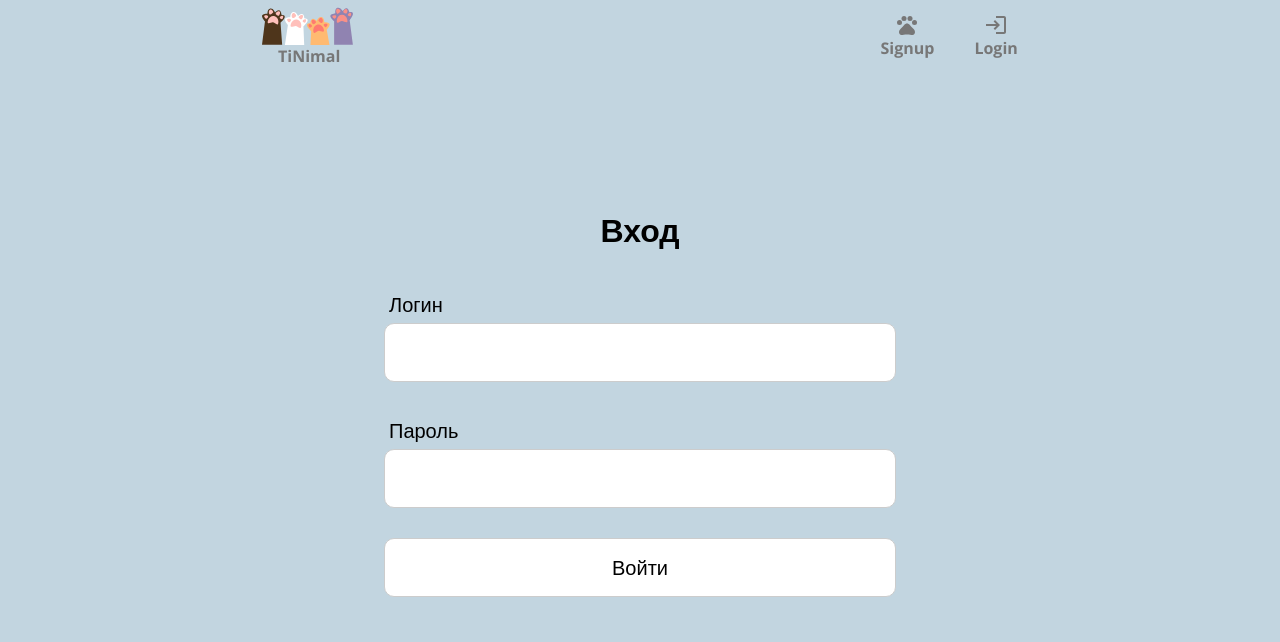
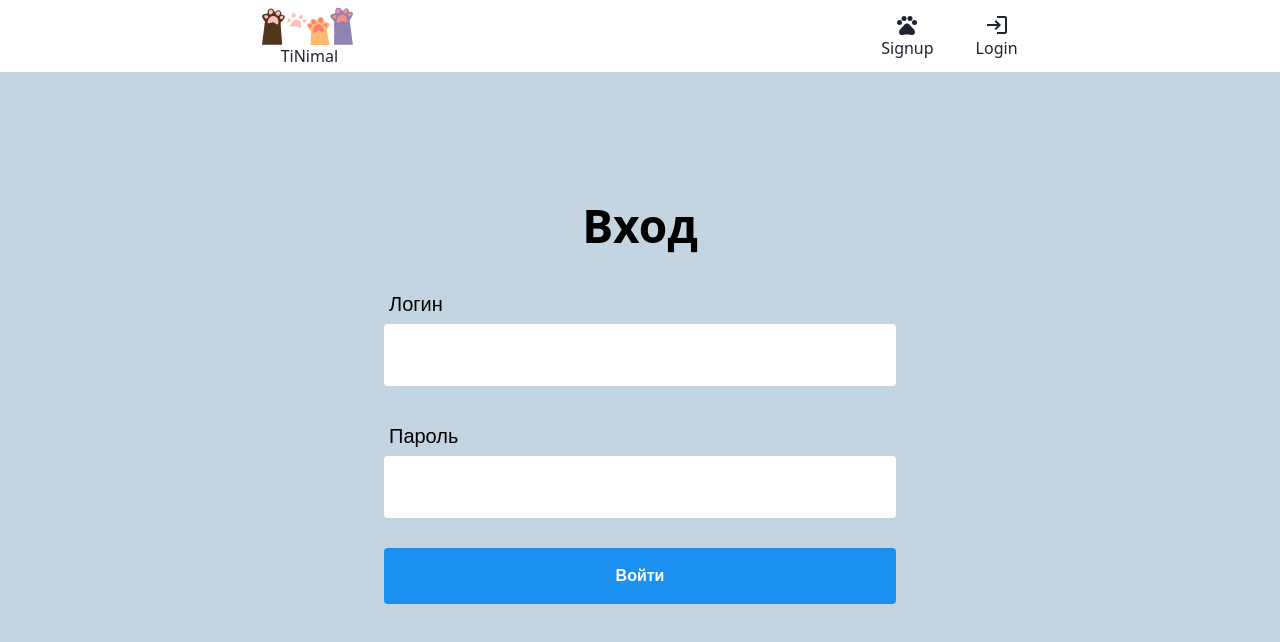
Before and after one commit to Gi3a/cordy-app, a React (Create React App) app: page /login in a window 1280 px wide. Shown: the top 642 px of the page. Built offline with nearby package versions, Linux system fonts and the light colour scheme.

Commit message:
v0.5 pet list

```diff
--- a/package.json
+++ b/package.json
@@ -26,6 +26,9 @@
     "test": "react-scripts test",
     "eject": "react-scripts eject"
   },
+  "resolutions": {
+    "react-devtools-core": "4.14.0"
+  },
   "eslintConfig": {
     "extends": [
       "react-app",
--- a/src/App.js
+++ b/src/App.js
@@ -9,8 +9,11 @@ import Signup from './components/pages/Signup';
 import Login from './components/pages/Login';
 import Profile from './components/pages/Profile';
 import Search from './components/pages/Search';
+import Reviews from './components/pages/Reviews';
+import Pet from './components/pages/Pet';
 import Favorites from './components/pages/Favorites';
 import CreateCat from './components/pages/CreateCat';
+import PetList from './components/pages/PetList';
 import Error from './components/pages/Error';
 
 import ProtectedRoutes from './components/common/ProtectedRoutes';
@@ -33,6 +36,9 @@ function App() {
                         <Route path="/pet" element={<CreateCat />} />
                         <Route path="/search" element={<Search />} />
                         <Route path="/favorites" element={<Favorites />} />
+                        <Route path="/:user_id/reviews" element={<Reviews />} />
+                        <Route path="/pet/:pet_id" element={<Pet />} />
+                        <Route path="/pets/:user_id" element={<PetList />} />
                     </Route>
 
                     <Route path="*" element={<Error />} />
--- a/src/assets/styles/form.scss
+++ b/src/assets/styles/form.scss
@@ -33,19 +33,21 @@ form {
         }
 
         & input,
-        & select,
-        & button {
+        & select {
             display: flex;
-            padding: 15px;
             background-color: #fff;
 
-            font-size: 20px;
+            padding: 20px 30px;
+            line-height: 1;
+            border-radius: 4px;
+            user-select: none;
 
+            font-weight: 600;
             outline: none;
-            border: 1.5px solid #ccc;
-            border-radius: 10px;
-
-            transition: 0.4s all;
+            border-width: 0;
+            cursor: pointer;
+            border: 1px solid transparent;
+            transition: 0.3s ease-in-out;
 
 
             &:hover,
@@ -56,12 +58,8 @@ form {
 
         }
 
-        & button {
-            justify-content: center;
-            cursor: pointer;
-        }
-
         & span {
+            transition: 0.3s ease-in-out;
             color: red;
         }
     }
--- a/src/assets/styles/general.scss
+++ b/src/assets/styles/general.scss
@@ -1,5 +1,6 @@
 @import url('https://fonts.googleapis.com/css2?family=Roboto:ital,wght@0,100;0,300;0,400;0,500;0,700;0,900;1,100;1,300;1,400;1,500;1,700;1,900&display=swap');
 @import url('https://fonts.googleapis.com/css2?family=Open+Sans:ital,wght@0,300;0,400;0,500;0,600;0,700;0,800;1,300;1,400;1,500;1,600;1,700;1,800&display=swap');
+@import url('https://fonts.googleapis.com/css2?family=Poppins:ital,wght@0,100;0,200;0,300;0,400;0,500;0,600;0,700;0,800;0,900;1,100;1,200;1,300;1,400;1,500;1,600;1,700;1,800;1,900&display=swap');
 
 @import "form.scss", "page.scss", "error.scss", "header.scss";
 
@@ -7,12 +8,49 @@
     margin: 0;
     padding: 0;
 
-    font-family: 'Open Sans', sans-serif;
+    // font-family: 'Open Sans', sans-serif;
     // font-family: 'Roboto', sans-serif;
-
+    font-family: "Poppins", sans-serif;
+    font-weight: 500;
 }
 
 
 a {
     text-decoration: none;
 }
+
+button {
+    padding: 20px 30px;
+    background-color: #1a91f0;
+    line-height: 1;
+    color: #ffffff;
+    border-radius: 4px;
+    user-select: none;
+
+    font-weight: 600;
+    outline: none;
+    border-width: 0;
+    cursor: pointer;
+
+    transition: background-color .1s, color .1s, box-shadow .1s, -webkit-box-shadow .1s;
+
+    font-size: 16px;
+
+    &:hover {
+        background-color: #1170cd;
+    }
+}
+
+
+h1,
+h2,
+h3 {
+    font-size: 46px;
+    line-height: 48px;
+    font-weight: 700;
+    font-family: tt commons, system-ui, -apple-system, Segoe UI, Roboto, Ubuntu, Cantarell, Noto Sans, sans-serif;
+}
+
+p {
+    color: #1e2532;
+}
--- a/src/assets/styles/header.scss
+++ b/src/assets/styles/header.scss
@@ -9,6 +9,9 @@ header {
         justify-content: space-around;
 
         width: 100%;
+
+        background-color: #ffffff;
+        font-weight: 400;
 
         position: fixed;
         top: 0;
@@ -26,18 +29,20 @@ header {
             justify-content: center;
             align-items: center;
 
+            font-family: tt commons, system-ui, -apple-system, Segoe UI, Roboto, Ubuntu, Cantarell, Noto Sans, sans-serif;
+
+
             transition: 0.35s all;
-            padding: 0 15px;
+            padding: 0 16px;
             margin: 5px;
 
-            font-weight: bold;
 
-            color: #777;
+            color: #1e2532;
 
             &:hover,
             &:focus,
             &:visited {
-                color: #222;
+                color: #10529b;
             }
 
         }
--- a/src/assets/styles/page.scss
+++ b/src/assets/styles/page.scss
@@ -4,6 +4,42 @@
     justify-content: center;
     align-items: center;
 
+    flex-wrap: wrap;
+
     min-height: 100vh;
     background-color: #c2d5e0;
+
+    &>* {
+        max-width: 80%;
+
+    }
 }
+
+.pet,
+.block {
+    display: flex;
+    flex-direction: column;
+
+    cursor: pointer;
+
+    background-color: #fff;
+    padding: 40px;
+    margin: 15px;
+    border-radius: 4px;
+    transition: 0.2s ease-in-out;
+    border: 1px solid transparent;
+
+    box-shadow: rgb(15 56 113 / 32%) 0px 0px 1px, rgb(15 56 113 / 12%) 0px 1px 2px, rgb(15 56 113 / 8%) 0px 2px 4px;
+
+    &:hover {
+        box-shadow: rgb(15 56 113 / 32%) 0px 0px 1px, rgb(15 56 113 / 8%) 0px 2px 4px -1px, rgb(15 56 113 / 12%) 0px 8px 20px -4px;
+    }
+}
+
+.block {
+    width: 100%;
+}
+
+.pet {
+    width: 50%;
+}
--- /dev/null
+++ b/src/components/pages/Pet.jsx
@@ -0,0 +1,92 @@
+import React, { useEffect, useState } from 'react';
+import { useDispatch } from 'react-redux';
+import { useParams, useNavigate, Link } from 'react-router-dom';
+
+import axios from 'axios';
+
+import { useAuth } from "../hooks/use-auth";
+
+
+const Pet = () => {
+
+    const { pet_id } = useParams();
+    const { isAuth, jwttoken } = useAuth();
+    const dispatch = useDispatch();
+    let navigate = useNavigate();
+
+
+    const [pet, setPet] = useState({
+        id: null,
+        name: null,
+        sex: null,
+        breed: null,
+        age: null,
+        price: null,
+        passport: null,
+        vaccination: null,
+        certificates: null,
+        info: null,
+        photo: null,
+        address: null,
+        owner_id: null,
+        owner_phoneNumber: null,
+        owner_mail: null,
+        owner_address: null,
+        owner_ranking: null,
+        owner_name: null,
+        count_feedback: null
+    });
+
+    useEffect(() => {
+        axios({
+            method: "get",
+            headers: {
+                "Content-Type": "application/json",
+                "Authorization": `Bearer ${jwttoken}`
+            },
+            url: `https://cordy-app.herokuapp.com/cats/${pet_id}`
+        })
+            .then(function (response) {
+                setPet(prevPet => ({
+                    ...prevPet,
+                    id: response.data.id,
+                    name: response.data.name,
+                    sex: response.data.sex,
+                    breed: response.data.breed,
+                    age: response.data.age,
+                    price: response.data.price,
+                    passport: response.data.passport,
+                    vaccination: response.data.vaccination,
+                    certificates: response.data.certificates,
+                    info: response.data.info,
+                    photo: response.data.photo,
+                    address: response.data.address,
+                    owner_id: response.data.owner_id,
+                    owner_phoneNumber: response.data.owner_phoneNumber,
+                    owner_mail: response.data.owner_mail,
+                    owner_address: response.data.owner_address,
+                    owner_ranking: response.data.owner_ranking,
+                    owner_name: response.data.owner_name,
+                    count_feedback: response.data.count_feedback,
+                }));
+            })
+            .catch(function (error) {
+                navigate('/error/404');
+            })
+    }, []);
+
+    return (
+        <div className="page">
+            <h2>Питомец</h2>
+            <div className="block">
+                GET Cat Id: {pet.id}
+                Pet name : {pet.name}
+            </div>
+            <Link to={`/${pet.owner_id}`} className="pet">
+                Owner name: {pet.owner_name} <br />
+            </Link>
+        </div>
+    )
+}
+
+export default Pet
--- /dev/null
+++ b/src/components/pages/PetList.jsx
@@ -0,0 +1,52 @@
+import React, { useEffect, useState } from 'react';
+import { useDispatch } from 'react-redux';
+import { useParams, useNavigate } from 'react-router-dom';
+
+import axios from 'axios';
+
+import { useAuth } from "../hooks/use-auth";
+
+const PetList = () => {
+
+    const { user_id } = useParams();
+    const { isAuth, jwttoken } = useAuth();
+    const dispatch = useDispatch();
+    let navigate = useNavigate();
+
+    const { pets, setPets } = useState([]);
+
+    useEffect(() => {
+        axios({
+            method: "get",
+            headers: {
+                "Content-Type": "application/json",
+                "Authorization": `Bearer ${jwttoken}`
+            },
+            url: `https://cordy-app.herokuapp.com/users/${user_id}/cats`
+        })
+            .then(function (response) {
+                console.log(response.data)
+                setPets(prevPets => [
+                    ...prevPets,
+                    response.data
+                ])
+            })
+            .catch(function (error) {
+                // navigate('/error/404');
+            })
+    }, []);
+
+    return (
+        <div className="page">
+            {/* {pets.map((pet) => {
+                return (
+                    <div>
+                        id: ${pet.id} <br />
+                    </div>
+                );
+            })} */}
+        </div>
+    )
+}
+
+export default PetList
--- /dev/null
+++ b/src/components/pages/Reviews.jsx
@@ -0,0 +1,54 @@
+import React, { useEffect, useState } from 'react';
+import { useDispatch } from 'react-redux';
+import { useParams, useNavigate } from 'react-router-dom';
+
+import axios from 'axios';
+
+import { useAuth } from "../hooks/use-auth";
+
+
+const Reviews = () => {
+
+    const { user_id } = useParams();
+    const { isAuth, jwttoken } = useAuth();
+    const { posts, setPosts } = useState([]);
+    const dispatch = useDispatch();
+    let navigate = useNavigate();
+
+    useEffect(() => {
+        axios({
+            method: "get",
+            headers: {
+                "Content-Type": "application/json",
+                "Authorization": `Bearer ${jwttoken}`
+            },
+            url: `https://cordy-app.herokuapp.com/users/${user_id}/feedbacks`
+        })
+            .then(function (response) {
+                console.log(response.data)
+                setPosts(response.data)
+            })
+            .catch(function (error) {
+                // navigate('/error/404');
+            })
+    }, []);
+
+    return (
+        <div className="page">
+            <h2>Отзывы</h2>
+            {/* {posts.map(({ id, user_id, date, text, name }) => {
+                return (
+                    <div>
+                        id: {id} <br />
+                        user_id: {user_id} <br />
+                        date: {date} <br />
+                        text: {text} <br />
+                        name: {name} <br />
+                    </div>
+                );
+            })} */}
+        </div>
+    )
+}
+
+export default Reviews
```
Also changed, not shown: src/components/pages/Profile.jsx (+16 -3 lines), src/components/utils/useTitle.js (added, +15 -0 lines).
